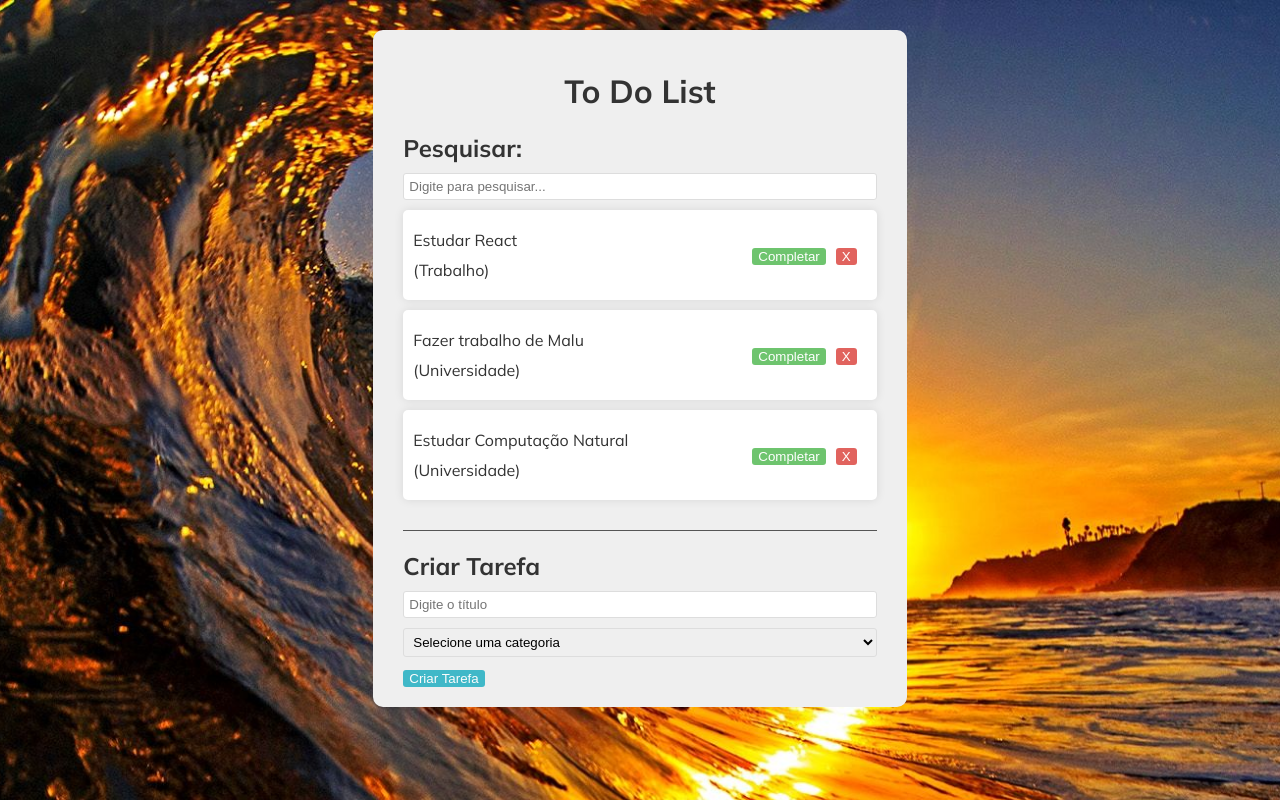
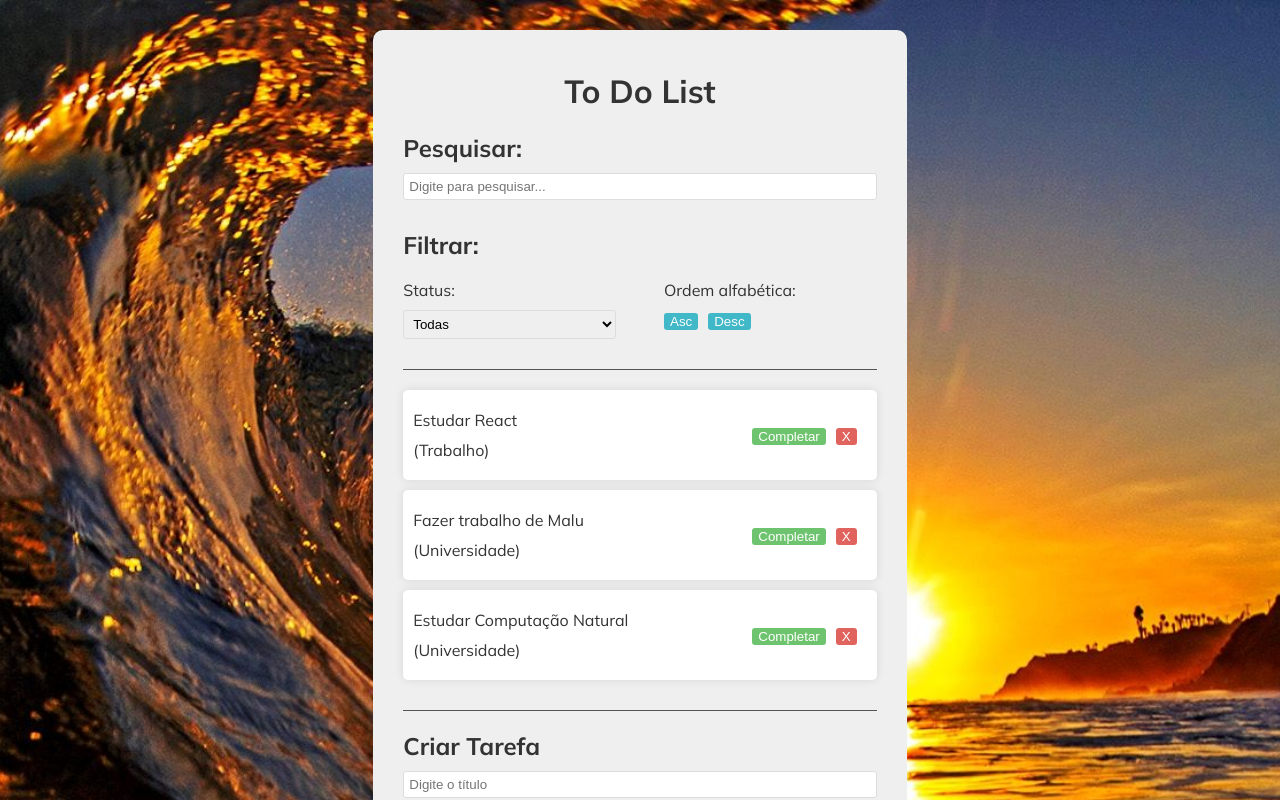
Before and after one commit to devrafaela/project-to-do-list-react, a React (Vite) app: page / in a window 1280 px wide. Shown: the top 800 px of the page. Built offline with nearby package versions, Linux system fonts and the light colour scheme.

Commit message:
feat: adicionando botoes de filtrar por status e ordem alfabética

```diff
--- a/src/App.css
+++ b/src/App.css
@@ -80,10 +80,27 @@
   padding-bottom: 1.5rem;;
 }
 
-input, select {
+input,
+select {
   padding: 5px;
   margin-bottom: 10px;
   border: 1px solid #ddd;
   border-radius: 3px;
   width: 100%;
 }
+
+.filter, .serch {
+  border-bottom: 1px solid #555;
+  margin-bottom: 20px;
+  padding-bottom: 20px;
+}
+
+.filter-options {
+  display: flex;
+  justify-content: space-between;
+  gap: 3rem;
+}
+
+.filter-options div {
+  flex: 1 1 0;
+}
--- a/src/App.jsx
+++ b/src/App.jsx
@@ -3,6 +3,7 @@
 import ToDo from "./components/ToDo"
 import ToDoForm from "./components/ToDoForm"
 import Search from "./components/Search"
+import Filter from "./components/Filter"
 
 function App() {
   const [todos, setTodos] = useState([
@@ -62,6 +63,7 @@
       <h1>To Do List</h1>
 
       <Search search={search} setSearch={setSearch}/>
+      <Filter />
 
       <div className="todo-list">
         {todos
--- /dev/null
+++ b/src/components/Filter.jsx
@@ -0,0 +1,26 @@
+const Filter = () => {
+  return (
+    <div className="filter">
+      <h2>Filtrar:</h2>
+      <div className="filter-options">
+        <div>
+          <p>Status:</p>
+          <select>
+            <option value="All">Todas</option>
+            <option value="Completed">Completas</option>
+            <option value="Inomplete">Incompletas</option>
+          </select>
+        </div>
+
+        <div>
+          <p>Ordem alfabética:</p>
+          <button>Asc</button>
+          <button>Desc</button>
+        </div>
+
+      </div>
+    </div>
+  )
+}
+
+export default Filter
```
